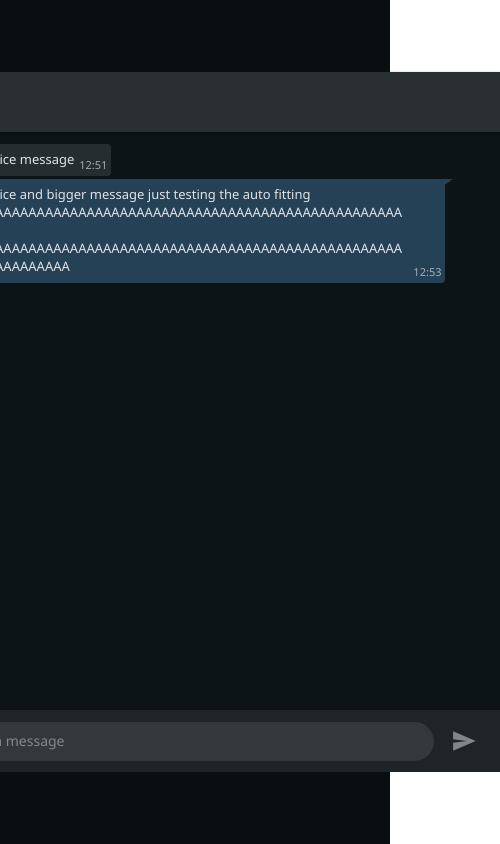
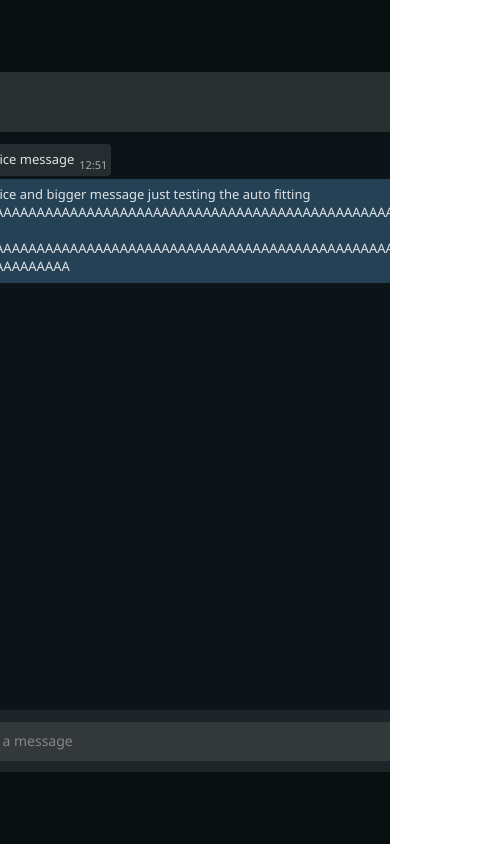
Before and after one commit to ImaKrp/MyChat, a React (Create React App) app: page /1 in a window 390 px wide. Shown: the whole page, 500 px wide, since content can reach past the window. Built offline with nearby package versions, Linux system fonts and the light colour scheme.

Commit message:
med responsivity

```diff
--- a/src/Layout/style.ts
+++ b/src/Layout/style.ts
@@ -8,4 +8,5 @@
   align-items: center;
   justify-content: center;
   background-color: var(--dim-gray);
+  overflow: hidden;
 `;
--- a/src/Pages/Landing/style.ts
+++ b/src/Pages/Landing/style.ts
@@ -54,7 +54,7 @@
 
   @media (max-width: 412px) and (max-height: 824px) {
     width: 100%;
-    height: 100vh;
+    min-height: 100vh;
     align-items: center;
     justify-content: center;
   }
--- a/src/Pages/Room/style.ts
+++ b/src/Pages/Room/style.ts
@@ -50,6 +50,12 @@
   animation: ${showContainer} 0.5s;
   position: relative;
 
+  @media (max-height: 700px) {
+    height: 100vh;
+    align-items: center;
+    justify-content: center;
+  }
+
   @media (max-width: 610px) and (max-height: 824px) {
     width: 100%;
     height: 100vh;
@@ -69,6 +75,7 @@
   align-items: center;
   padding: 0 1.6rem;
   box-shadow: 0 1px 3px rgba(0, 0, 0, 0.4);
+  z-index: 1;
 `;
 
 export const Footer = styled.form`
@@ -80,6 +87,7 @@
   justify-content: flex-end;
   gap: 1rem;
   padding-right: 1.7rem;
+  padding-left: 1rem;
 `;
 
 export const MessageBox = styled.div`
```
